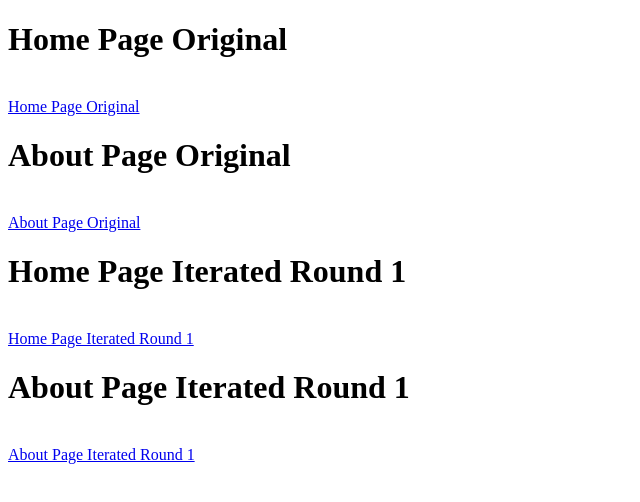
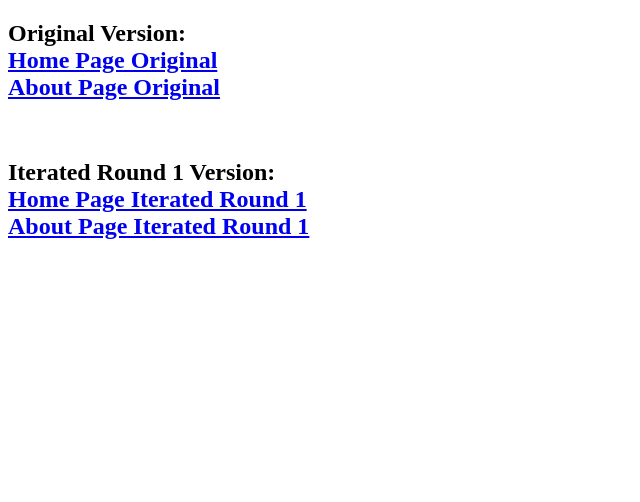
Before and after one commit to miki-marti/ux_ui_homework_17, a plain HTML site: page index.html in a window 1280 px wide. Shown: the whole page, without its empty margins (0-640 px from the left). Drawn offline with Linux system fonts and the light colour scheme.

Commit message:
practice

```diff
--- a/index.html
+++ b/index.html
@@ -2,26 +2,6 @@
 <html>
 <head>
      <title>Main</title>
-
-     <h1>Home Page Original</h1>
-     <br>
-     <a href="Original/index.html">Home Page Original</a>
-
-     <h1>About Page Original</h1>
-     <br>
-     <a href="Original/index2.html">About Page Original</a>
-
-     <h1>Home Page Iterated Round 1</h1>
-     <br>
-     <a href="Iterated Round 1/iterated_index.html">Home Page Iterated Round 1</a>
-
-     <h1>About Page Iterated Round 1</h1>
-     <br>
-     <a href="Iterated Round 1/iterated_index2.html">About Page Iterated Round 1</a>
-
-
-
-
 
      </head>
 
@@ -30,7 +10,22 @@
   </header>
 
 <body>
+  <h2>Original Version:
+     <br>
+     <a href="Original/index.html">Home Page Original</a>
 
+     <br>
+     <a href="Original/index2.html">About Page Original</a>
+
+     </H2>
+     <br>
+
+     <h2>Iterated Round 1 Version:
+     <br>
+     <a href="Iterated Round 1/iterated_index.html">Home Page Iterated Round 1</a>
+     <br>
+     <a href="Iterated Round 1/iterated_index2.html">About Page Iterated Round 1</a>
+     </h2>
 </body>
 
 </html>
```
Also changed, not shown: Iterated Round 1/iterated_index.html (+2 -0 lines), Original/index.html (+2 -0 lines), Iterated Round 1/Logo_white.png (deleted), Iterated Round 1/Miki_image.png (deleted), Iterated Round 1/download_resume.png (deleted), 1 other file.
